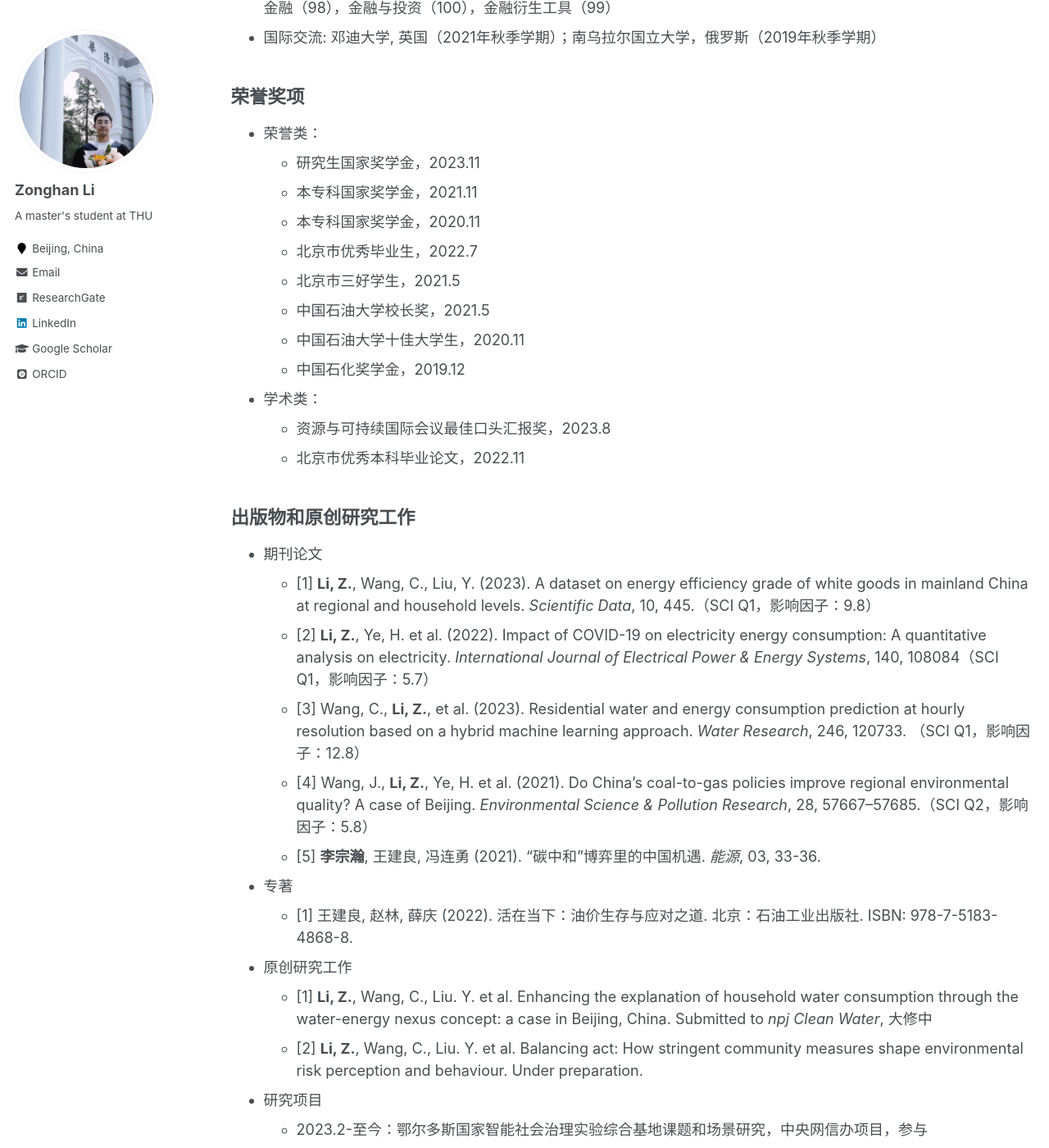
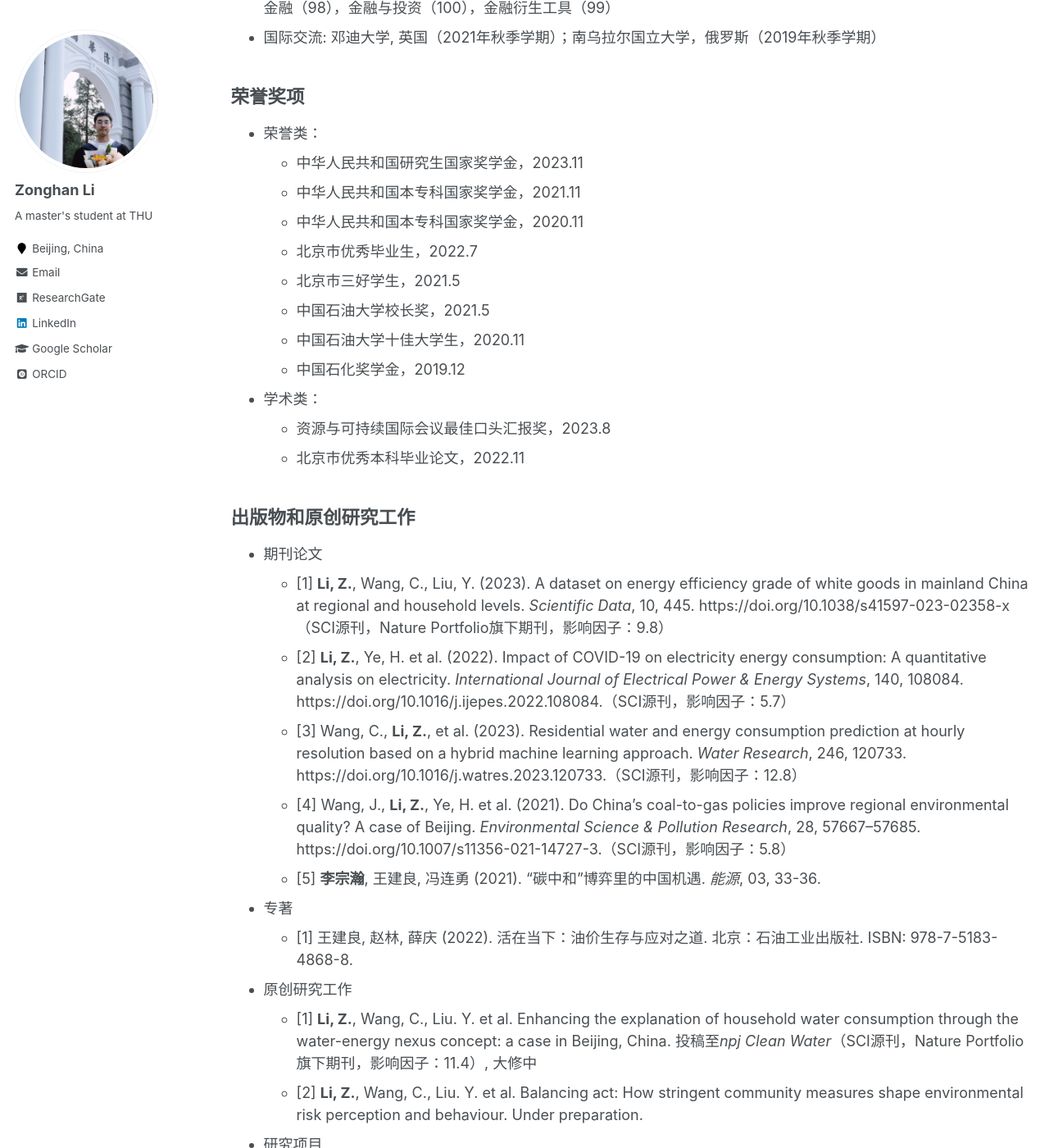
Before and after one commit to lzh3278/lzh.github.io, a Jekyll site: the page built from _pages/cv-chn.md, in a window 1280 px wide and 1400 px high, scrolled down 683 px. Shown: the whole window at 82% size. Built offline with Jekyll 4.4.1, drawn with Linux system fonts in a browser that asks for light colours; some web fonts are replaced; some of the changed text lies outside the part shown.

Commit message:
Update cv-chn.md

```diff
--- a/_pages/cv-chn.md
+++ b/_pages/cv-chn.md
@@ -8,7 +8,7 @@ redirect_from:
 ---
 
 {% include base_path %}
-*中文页面正在维护，最近更新于北京时间2023年10月28日*
+*中文页面正在维护，最近更新于北京时间2023年11月1日*
 
 教育经历
 ------
@@ -16,7 +16,7 @@ redirect_from:
 * GPA：3.97/4.00，专业课GPA：4.00/4.00，排名：6/78
 * 研究方向：环境-经济-社会复杂系统分析
 * 核心课程：环境经济（A），能源经济学与政策（A），社会计算（A），高级统计学（A），生态数据分析（A），机器学习（A），结构方程模型应用（A），物质流分析及应用（A），复杂社会网络（上课中）
-* 国际交流：参加GCPC（2023年11月于上海）、Watermatex（2023年9月于加拿大）、icRS（2023年8月于英国）、CUE（2022年11月于日本）等国际学术会议并展示
+* 国际交流：参加GCPC（2023年11月于中国上海）、Watermatex（2023年9月于加拿大魁北克）、icRS（2023年8月于英国萨里）、CUE（2022年11月于线上）等国际学术会议并展示
 
 **中国石油大学（北京），经济学学士，经济管理学院，2018-2022**
 * GPA：4.25/5.00，排名: 1/46
@@ -26,9 +26,9 @@ redirect_from:
 荣誉奖项
 ------
 * 荣誉类：
-    * 研究生国家奖学金，2023.11
-    * 本专科国家奖学金，2021.11
-    * 本专科国家奖学金，2020.11
+    * 中华人民共和国研究生国家奖学金，2023.11
+    * 中华人民共和国本专科国家奖学金，2021.11
+    * 中华人民共和国本专科国家奖学金，2020.11
     * 北京市优秀毕业生，2022.7
     * 北京市三好学生，2021.5
     * 中国石油大学校长奖，2021.5
@@ -41,15 +41,15 @@ redirect_from:
 出版物和原创研究工作
 ------
 * 期刊论文
-    * [1] **Li, Z.**, Wang, C., Liu, Y. (2023). A dataset on energy efficiency grade of white goods in mainland China at regional and household levels. *Scientific Data*, 10, 445.（SCI Q1，影响因子：9.8）
-    * [2] **Li, Z.**, Ye, H. et al. (2022). Impact of COVID-19 on electricity energy consumption: A quantitative analysis on electricity. *International Journal of Electrical Power & Energy Systems*, 140, 108084（SCI Q1，影响因子：5.7）
-    * [3] Wang, C., **Li, Z.**, et al. (2023). Residential water and energy consumption prediction at hourly resolution based on a hybrid machine learning approach. *Water Research*, 246, 120733. （SCI Q1，影响因子：12.8）
-    * [4] Wang, J., **Li, Z.**, Ye, H. et al. (2021). Do China’s coal-to-gas policies improve regional environmental quality? A case of Beijing. *Environmental Science & Pollution Research*, 28, 57667–57685.（SCI Q2，影响因子：5.8）
+    * [1] **Li, Z.**, Wang, C., Liu, Y. (2023). A dataset on energy efficiency grade of white goods in mainland China at regional and household levels. *Scientific Data*, 10, 445. https://doi.org/10.1038/s41597-023-02358-x（SCI源刊，Nature Portfolio旗下期刊，影响因子：9.8）
+    * [2] **Li, Z.**, Ye, H. et al. (2022). Impact of COVID-19 on electricity energy consumption: A quantitative analysis on electricity. *International Journal of Electrical Power & Energy Systems*, 140, 108084. https://doi.org/10.1016/j.ijepes.2022.108084.（SCI源刊，影响因子：5.7）
+    * [3] Wang, C., **Li, Z.**, et al. (2023). Residential water and energy consumption prediction at hourly resolution based on a hybrid machine learning approach. *Water Research*, 246, 120733. https://doi.org/10.1016/j.watres.2023.120733.（SCI源刊，影响因子：12.8）
+    * [4] Wang, J., **Li, Z.**, Ye, H. et al. (2021). Do China’s coal-to-gas policies improve regional environmental quality? A case of Beijing. *Environmental Science & Pollution Research*, 28, 57667–57685. https://doi.org/10.1007/s11356-021-14727-3.（SCI源刊，影响因子：5.8）
     * [5] **李宗瀚**, 王建良, 冯连勇 (2021). "碳中和"博弈里的中国机遇. *能源*, 03, 33-36.
 * 专著
     * [1] 王建良, 赵林, 薛庆 (2022). 活在当下：油价生存与应对之道. 北京：石油工业出版社. ISBN: 978-7-5183-4868-8.
 * 原创研究工作
-    * [1] **Li, Z.**, Wang, C., Liu. Y. et al. Enhancing the explanation of household water consumption through the water-energy nexus concept: a case in Beijing, China. Submitted to *npj Clean Water*, 大修中
+    * [1] **Li, Z.**, Wang, C., Liu. Y. et al. Enhancing the explanation of household water consumption through the water-energy nexus concept: a case in Beijing, China. 投稿至*npj Clean Water*（SCI源刊，Nature Portfolio旗下期刊，影响因子：11.4）, 大修中
     * [2] **Li, Z.**, Wang, C., Liu. Y. et al. Balancing act: How stringent community measures shape environmental risk perception and behaviour. Under preparation.
 * 研究项目
     * 2023.2-至今：鄂尔多斯国家智能社会治理实验综合基地课题和场景研究，中央网信办项目，参与
```
Also changed, not shown: other parts of _pages/cv-chn.md (+4 -2 lines).
